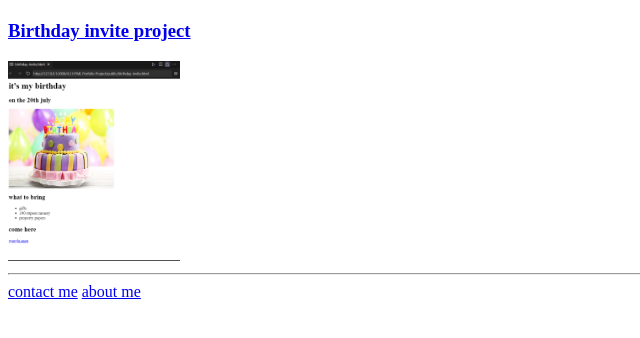
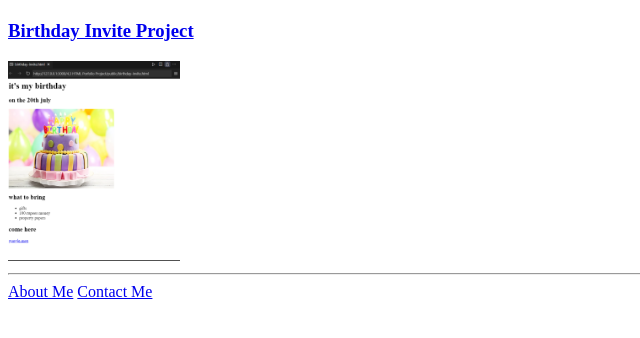
Before and after one commit to mohanty-subhrajit/html-, a plain HTML site: page index.html in a window 1280 px wide. Shown: the part 392-730 px from the top of the page, 0-640 px from the left. Drawn offline with Linux system fonts and the light colour scheme.

Commit message:
index.html

```diff
--- a/index.html
+++ b/index.html
@@ -10,14 +10,14 @@
     <h1>I am a Web developer</h1>
     <hr>
     <h2>My Projects</h2>
-   <a href="../4.3 HTML Porfolio Project/public/movie-ranking.html">  <h3>Move ranking project</h3></a>
+   <a href="./public/movie-ranking.htmll">  <h3>Move ranking project</h3></a>
    <img src="./assets/images/move.png" alt="move image" height="200">
 
 
-  <a href="../4.3 HTML Porfolio Project/public/birthday-invite.html"><h3>Birthday invite project</h3></a>
+   <h3><a href="./public/birthday-invite.html">Birthday Invite Project</a></h3>
    <img src="./assets/images/birthday.png" alt="birthday image" height="200">
    <hr>
-   <a href="../4.3 HTML Porfolio Project/public/contact.html">contact me</a>
-    <a href="../4.3 HTML Porfolio Project/public/about.html">about me</a>
+     <a href="./public/about.html">About Me</a>
+  <a href="./public/contact.html">Contact Me</a>
  </body>
  </html>
```
